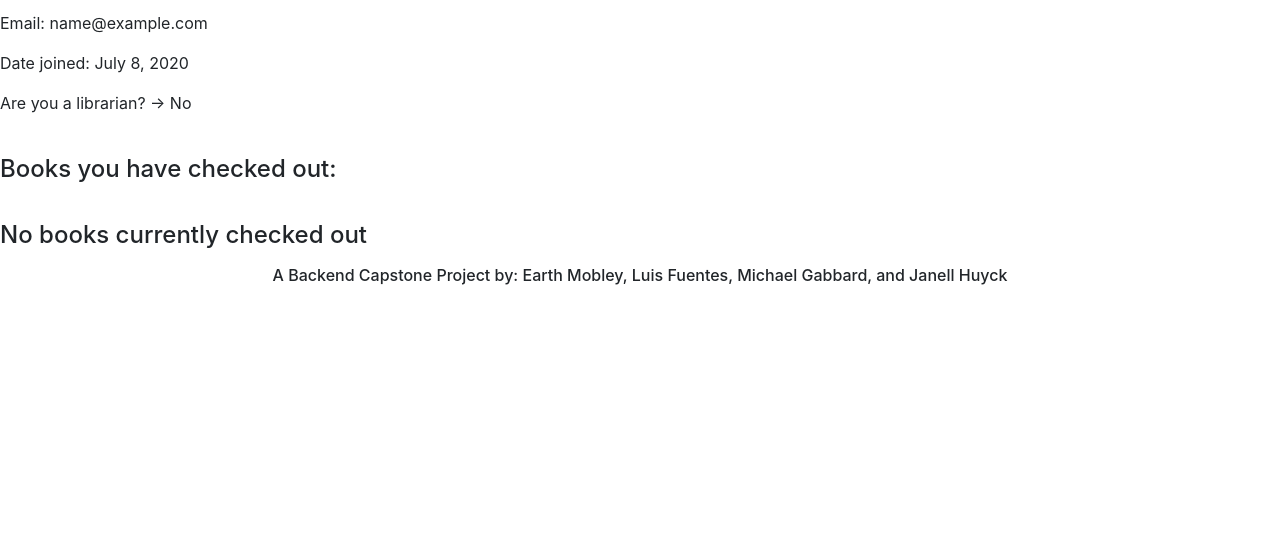
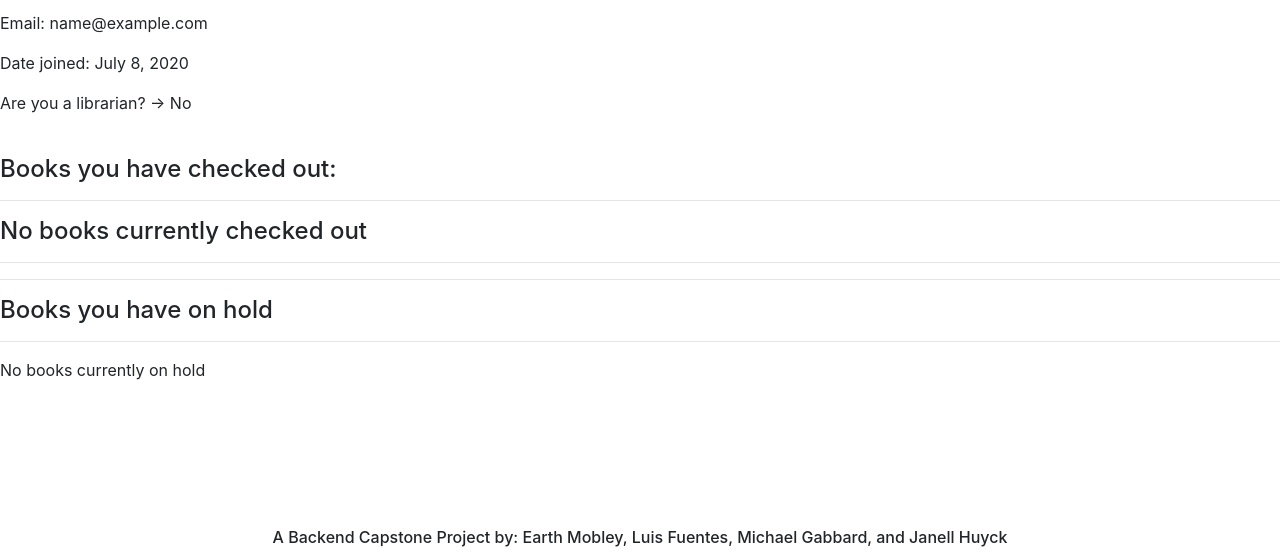
Before and after one commit to Janell-Huyck/overdrive-library, a Django app: page /profile/ in a window 1280 px wide. Shown: the part 245-800 px from the top of the page. Run offline with Django 3.2, Linux system fonts and the light colour scheme; the visitor is signed in with stand-in values (Sample User, id 1); data comes from the database, SQL or seed files in the repository; data that the repository does not hold is empty; some libraries are stand-ins or nearby versions.

Commit message:
made button to check books back in from profile page

```diff
--- a/custom_user/views.py
+++ b/custom_user/views.py
@@ -5,6 +5,7 @@ from custom_user.models import CustomUser
 from custom_user.forms import SignupForm, LoginForm
 from django.views.generic.base import View
 from digital_books.models import Book
+
 
 # Create your views here.
 
@@ -83,10 +84,14 @@ def profile(request):
     books_queryset_out = Book.objects.filter(
         checked_out__username__icontains=custom_user.username)
     books_out = [book for book in books_queryset_out]
-
+    books_queryset_hold = Book.objects.filter(
+        holds__username__icontains=custom_user.username)
+    books_hold = [book for book in books_queryset_hold]
     return render(request,
                   'custom_user/profile.html',
-                  {'custom_user': custom_user, 'books_out': books_out})
+                  {'custom_user': custom_user,
+                   'books_out': books_out,
+                   'books_hold': books_hold})
 
 
 def index(request):
--- a/templates/custom_user/profile.html
+++ b/templates/custom_user/profile.html
@@ -11,9 +11,21 @@
 <br/>
 <h4>Books you have checked out:<h4>
 {% for book in books_out %}
-    <a href='../digital_books/{{book.id}}'>{{book.title}}</a><br/>
+        <hr/>
+        <p><a href='../digital_books/{{book.id}}'>{{book.title}}</a><p/>
+        <a class="btn btn-secondary btn-sm" href={{book.URL}} target="_blank">Read Now</a>
+        <a class="btn btn-secondary btn-sm" href='../digital_books/{{book.id}}/checkin'>Return Book</a><br/>
     {% empty %}
-    <br/>
-    <p> No books currently checked out </p>
+        <hr/>
+        <p> No books currently checked out </p>
+{% endfor %}
+<hr/><hr/>
+<h4>Books you have on hold</h4>
+{% for book in books_hold %}
+        <hr/>
+        <p><a href='../digital_books/{{book.id}}'>{{book.title}}</a><p/>
+    {% empty %}
+        <hr/>
+        <p> No books currently on hold </p>
 {% endfor %}
 {% endblock body_block %}
```
